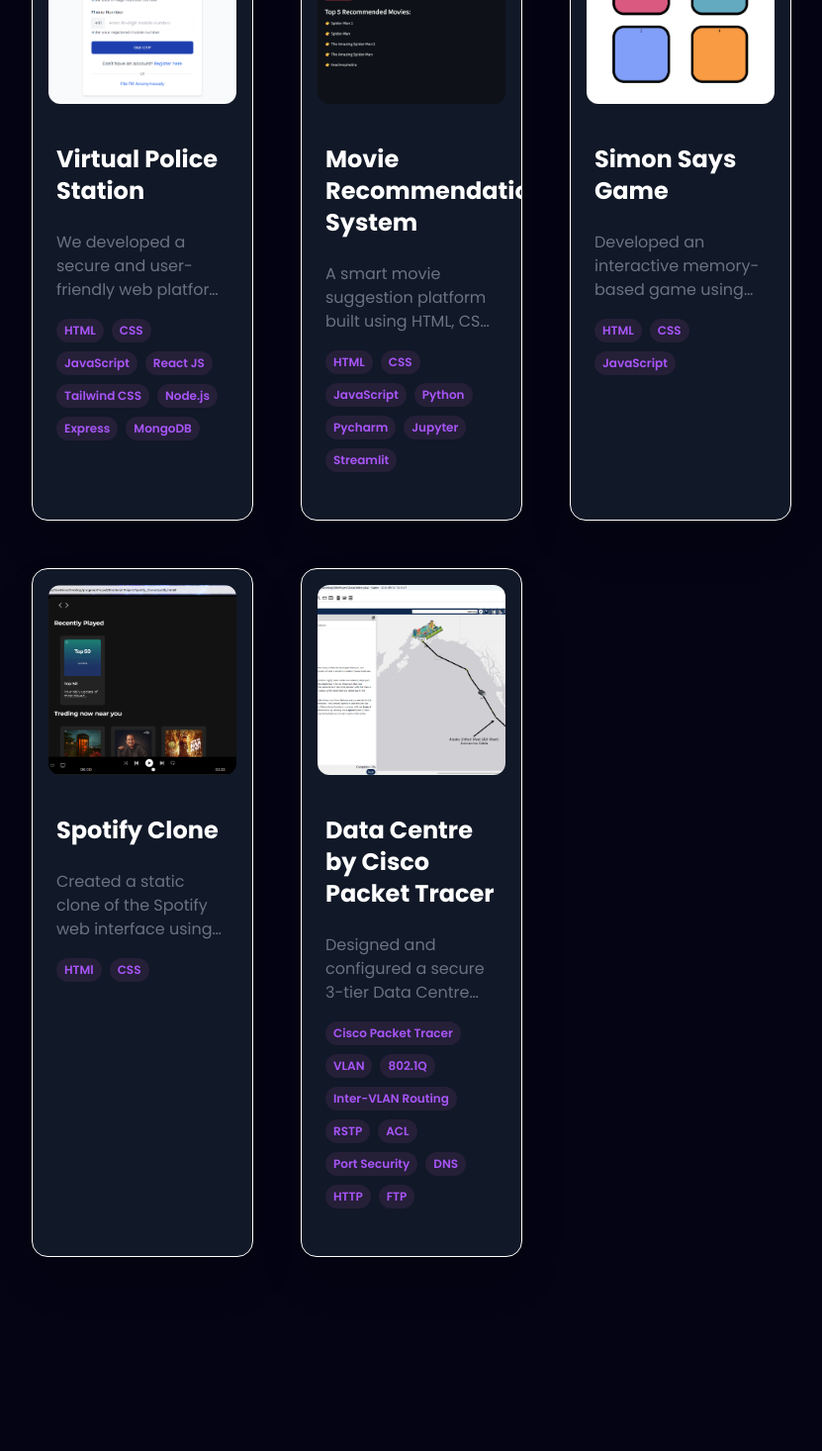
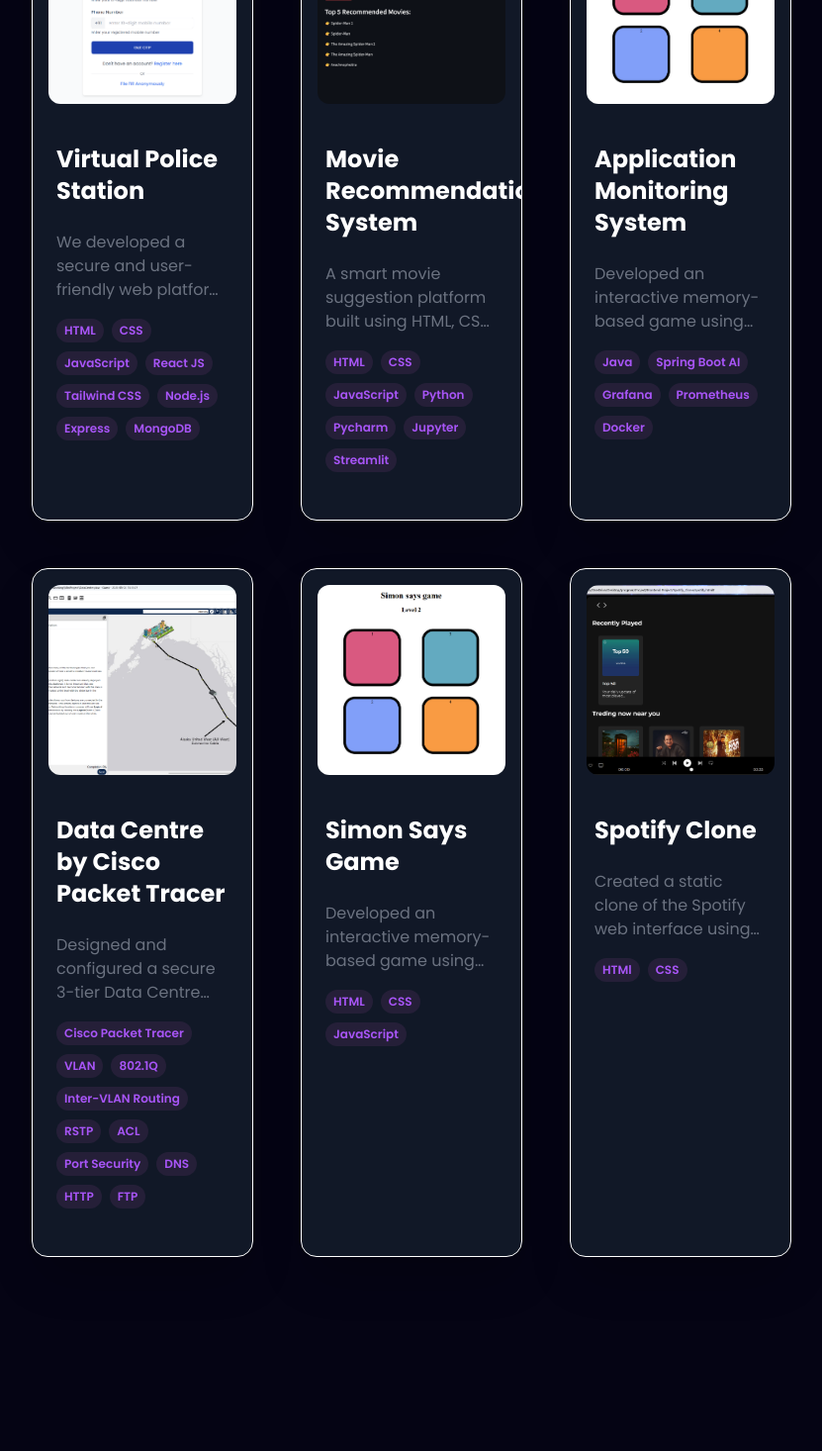
Before and after one commit to rajkumar7654/My_Portfolio, a React (Vite) app: page / in a window 1280 px wide. Shown: the part 2998-4464 px from the top of the page at 99% size, without its empty margins (224-1055 px from the left). Built offline with nearby package versions, Linux system fonts and the light colour scheme.

Commit message:
We add new project that is our Application Monitoring System

```diff
--- a/src/constants.js
+++ b/src/constants.js
@@ -151,6 +151,26 @@
     },
     {
       id: 2,
+      title: "Application Monitoring System",
+      description:
+        "Developed an interactive memory-based game using only HTML, CSS, and JavaScript. The game challenges users to repeat color sequences that grow progressively harder, enhancing logic and pattern recognition skills. Focused on clean UI, responsive design, and smooth user interactions.",
+      image: movierecLogo,
+      tags: ["Java", "Spring Boot AI", "Grafana", "Prometheus", "Docker"],
+      github: "https://github.com/rajkumar7654/Application_Monitoring_System/tree/main",
+      webapp: "@",
+    },
+    {
+      id: 3,
+      title: "Data Centre by Cisco Packet Tracer",
+      description:
+      "Designed and configured a secure 3-tier Data Centre network using Cisco Packet Tracer with Core, Distribution, and Access layers. Implemented VLANs for Admin, HR, IT, Sales, and Servers with 802.1Q trunking and SVI-based inter-VLAN routing. Configured DNS, HTTP, and FTP servers along with RSTP, Extended ACLs, and Sticky MAC Port Security to enhance network security, reliability, and performance. Validated the network through 20+ test cases for secure and reliable communication across departments.",
+      image: datacentreLogo,
+      tags: ["Cisco Packet Tracer", "VLAN", "802.1Q", "Inter-VLAN Routing", "RSTP", "ACL", "Port Security", "DNS", "HTTP", "FTP"],
+      github: "https://github.com/rajkumar7654/Data-Center-Network-Design-Using-Cisco-Packet-Tracer",
+      webapp: "@",
+    },
+    {
+      id: 4,
       title: "Simon Says Game",
       description:
         "Developed an interactive memory-based game using only HTML, CSS, and JavaScript. The game challenges users to repeat color sequences that grow progressively harder, enhancing logic and pattern recognition skills. Focused on clean UI, responsive design, and smooth user interactions.",
@@ -160,7 +180,7 @@
       webapp: "@",
     },
     {
-      id: 3,
+      id: 5,
       title: "Spotify Clone",
       description:
         "Created a static clone of the Spotify web interface using HTML and CSS. Focused on replicating layout, design aesthetics, and responsive elements to provide a visually accurate user experience.",
@@ -169,15 +189,6 @@
       github: "https://github.com/rajkumar7654/SpotifyClone",
       webapp: "@",
     },
-    {
-      id: 4,
-      title: "Data Centre by Cisco Packet Tracer",
-      description:
-      "Designed and configured a secure 3-tier Data Centre network using Cisco Packet Tracer with Core, Distribution, and Access layers. Implemented VLANs for Admin, HR, IT, Sales, and Servers with 802.1Q trunking and SVI-based inter-VLAN routing. Configured DNS, HTTP, and FTP servers along with RSTP, Extended ACLs, and Sticky MAC Port Security to enhance network security, reliability, and performance. Validated the network through 20+ test cases for secure and reliable communication across departments.",
-      image: datacentreLogo,
-      tags: ["Cisco Packet Tracer", "VLAN", "802.1Q", "Inter-VLAN Routing", "RSTP", "ACL", "Port Security", "DNS", "HTTP", "FTP"],
-      github: "https://github.com/rajkumar7654/Data-Center-Network-Design-Using-Cisco-Packet-Tracer",
-      webapp: "@",
-    },
+
 
   ];
```
